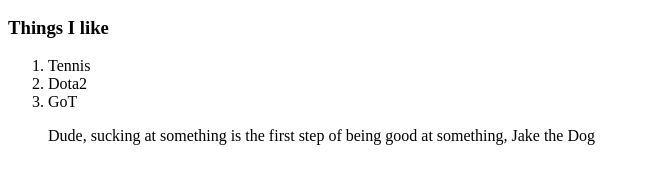
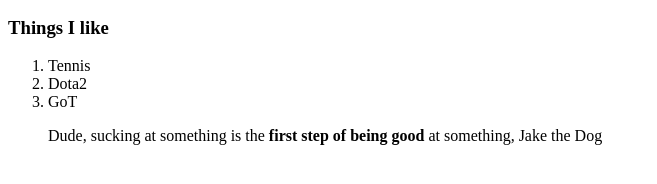
Before and after one commit to sreesg-1760145/sreesg-1760145.github.io, a plain HTML site: page embeddingOriginalWork.html in a window 1280 px wide. Shown: the part 420-604 px from the top of the page, without its empty margins (0-657 px from the left). Drawn offline with Linux system fonts and the light colour scheme.

Commit message:
Update embeddingOriginalWork.html

```diff
--- a/embeddingOriginalWork.html
+++ b/embeddingOriginalWork.html
@@ -39,7 +39,7 @@
             <li>GoT</li>
         </ol>
         <blockquote>
-            Dude, sucking at something is the first step of being good at something, Jake the Dog
+            Dude, sucking at something is the <b>first step of being good</b> at something, Jake the Dog
         </blockquote>
     </body>
 </html>
```
